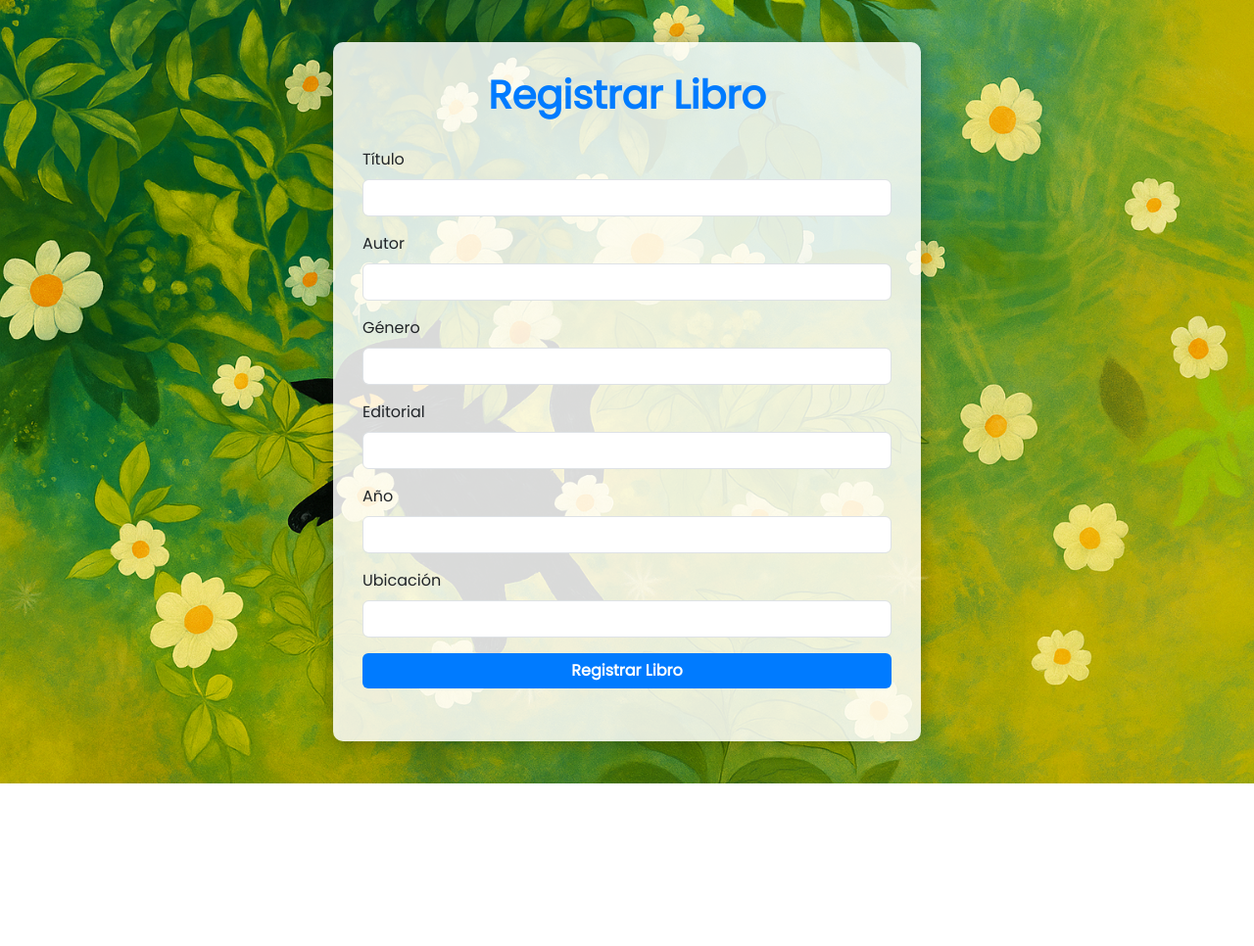
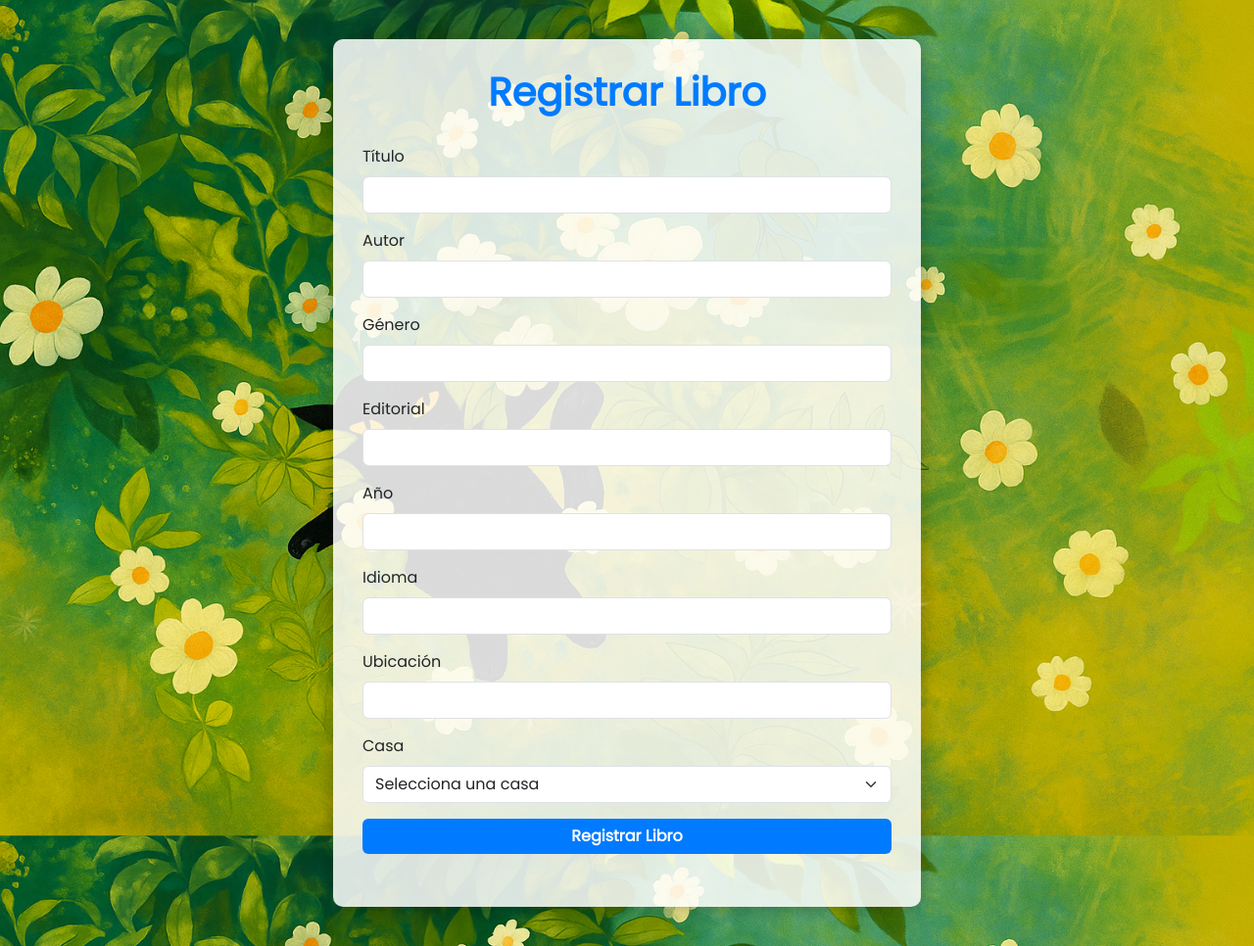
Before and after one commit to anngelit0/biblioteca_web, a Flask app: page /registrar in a window 1280 px wide. Shown: the whole page at 98% size. Before the commit the page ends 800 px from the top, so only its background shows below. Run offline with Flask 3, Linux system fonts and the light colour scheme; some libraries are stand-ins or nearby versions.

Commit message:
Registro de nuevos campos

```diff
--- a/templates/registrar.html
+++ b/templates/registrar.html
@@ -77,8 +77,20 @@
                 <input type="number" name="anio" id="anio" class="form-control" required>
             </div>
             <div class="mb-3">
+                <label for="idioma" class="form-label">Idioma</label>
+                <input type="text" name="idioma" id="idioma" class="form-control" required>
+            </div>
+            <div class="mb-3">
                 <label for="ubicacion" class="form-label">Ubicación</label>
                 <input type="text" name="ubicacion" id="ubicacion" class="form-control" required>
+            </div>
+            <div class="mb-3">
+                <label for="casa" class="form-label">Casa</label>
+                <select name="casa" id="casa" class="form-select" required>
+                    <option value="">Selecciona una casa</option>
+                    <option value="marcela">Casa de Marcela</option>
+                    <option value="victor">Casa de Víctor</option>
+                </select>
             </div>
             <button type="submit" class="btn btn-custom w-100">Registrar Libro</button>
         </form>
```
